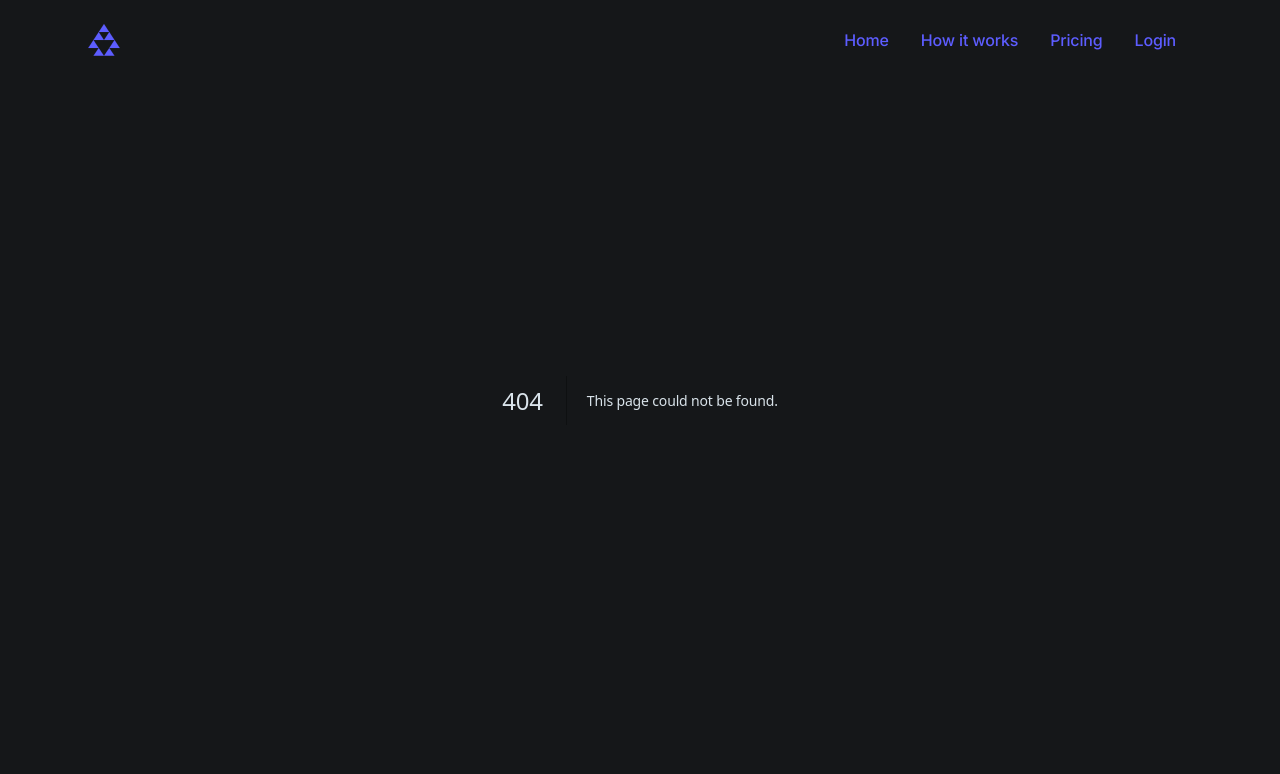
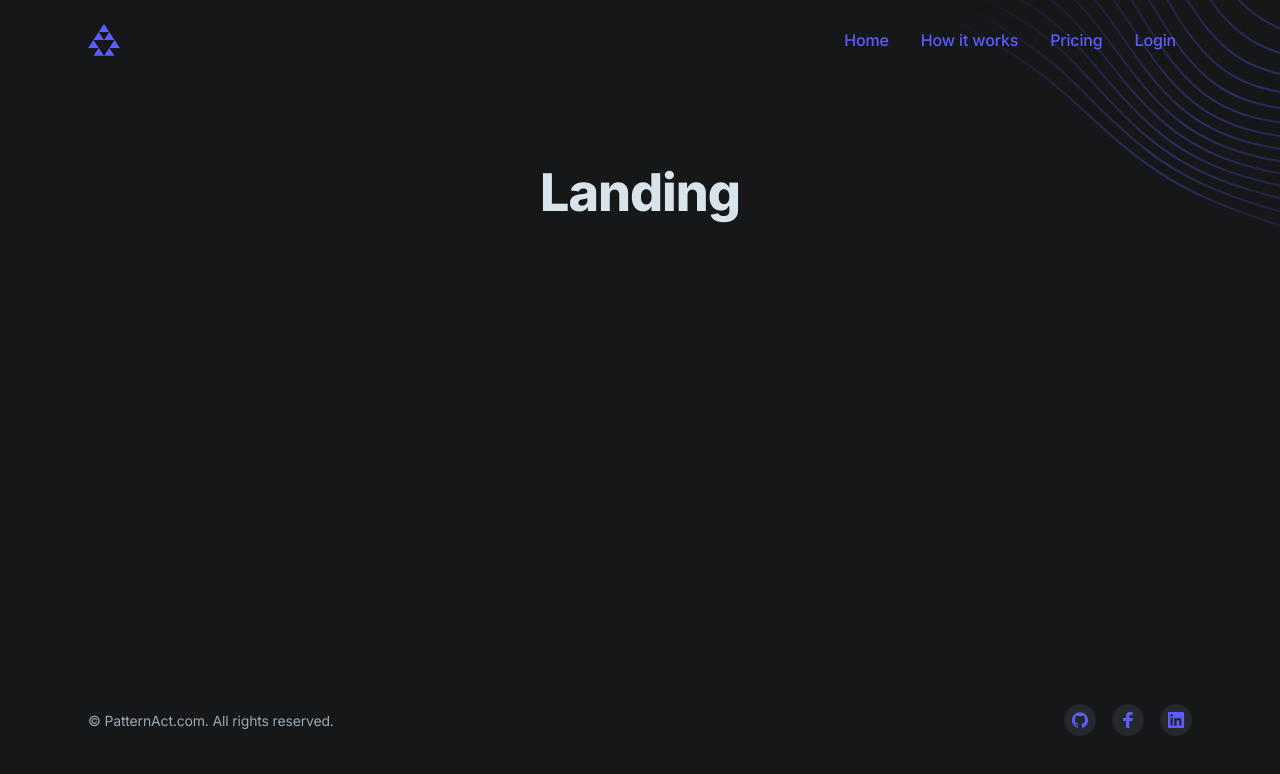
Before and after one commit to rule-easy/website, a Next.js app: page /home in a window 1280 px wide. Before the commit this address had no page. Shown: the top 774 px of the page. Built offline with nearby package versions, Linux system fonts and the light colour scheme.

Commit message:
Add home console

```diff
--- /dev/null
+++ b/app/(console)/home/layout.tsx
@@ -0,0 +1,39 @@
+'use client'
+
+import { useEffect } from 'react'
+
+import AOS from 'aos'
+import 'aos/dist/aos.css'
+
+import PageIllustration from '@/components/page-illustration'
+import Footer from '@/components/ui/footer'
+
+export default function DefaultLayout({
+    children,
+}: {
+    children: React.ReactNode
+}) {
+
+    useEffect(() => {
+        AOS.init({
+            once: true,
+            disable: 'phone',
+            duration: 600,
+            easing: 'ease-out-sine',
+        })
+    })
+
+    return (
+        <>
+            <main className="grow">
+
+                <PageIllustration />
+
+                {children}
+
+            </main>
+
+            <Footer />
+        </>
+    )
+}
--- /dev/null
+++ b/app/(console)/home/page.tsx
@@ -0,0 +1,19 @@
+'use client'
+
+import React, { useState, FormEvent } from 'react'
+
+export default function Landing() {
+    return (
+        <section>
+            <div className="max-w-6xl mx-auto px-4 sm:px-6 relative">
+                <div className="relative pt-32 pb-10 md:pt-40 md:pb-16">
+                    <div className="max-w-3xl mx-auto text-center pb-12 md:pb-16">
+                        <h1 className="h1 mb-4" data-aos="fade-up">
+                            Landing
+                        </h1>
+                    </div>
+                </div>
+            </div>
+        </section>
+    )
+}
```
